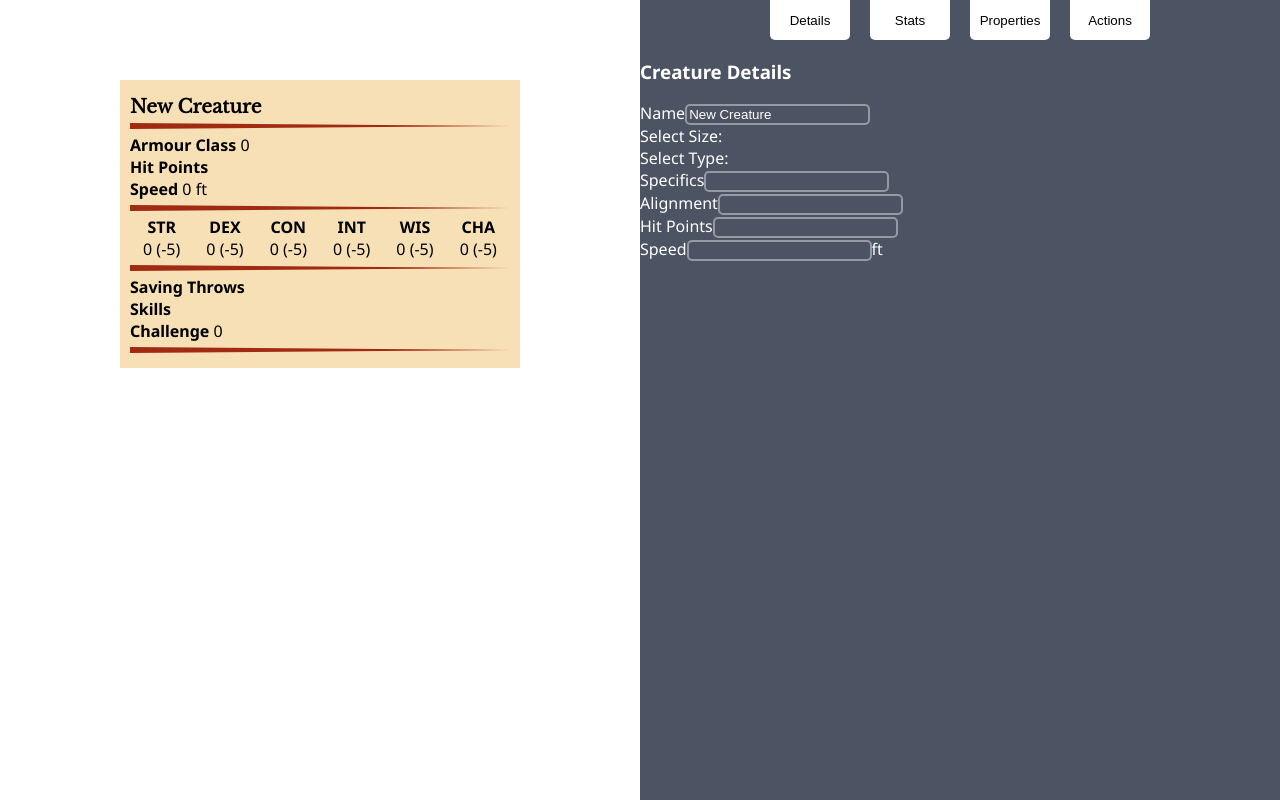
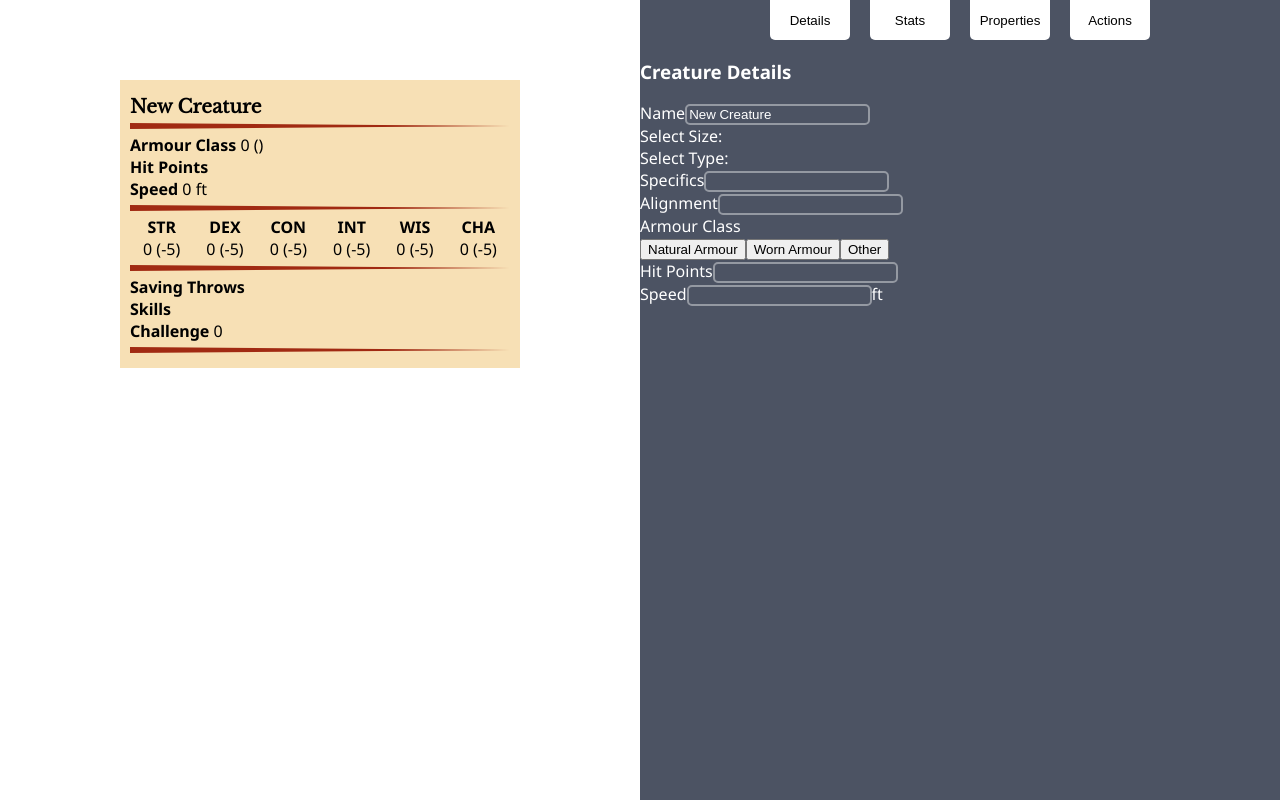
Before and after one commit to JosBogan/stat_block, a React (Create React App) app: page / in a window 1280 px wide. Built offline with nearby package versions, Linux system fonts and the light colour scheme.

Commit message:
ac calcs

```diff
--- a/src/App.js
+++ b/src/App.js
@@ -15,6 +15,7 @@ function App() {
     specifics: "",
     alignment: "",
     ac: 0,
+    acType: "",
     hitpoints: "",
     groundspeed: 0,
     swimspeed: 0,
@@ -33,7 +34,9 @@ function App() {
     conditionImm: [],
     senses: [],
     languages: [],
-    challange: 0
+    challange: 0,
+    traits: [],
+    actions: []
   })
 
   function onChange(event) {
@@ -48,6 +51,14 @@ function App() {
     // console.log([event.input], event.dataName)
   }
 
+  function changeAc(event) {
+    setStats({...stats, ac: event.target.value })
+  }
+
+  function changeAcType(type) {
+    setStats({...stats, acType: type })
+  }
+
   return (
     <div className="app">
       <div className="app_container">
@@ -55,7 +66,7 @@ function App() {
           <Statblock stats={stats}/>
         </div>
         <div className="stat_block_form_section">
-          <StatblockForm onChange={onChange} stats={stats}/>
+          <StatblockForm onChange={onChange} changeAc={changeAc} changeAcType={changeAcType} stats={stats}/>
         </div>
       </div>
     </div>
--- a/src/statblock/Statblock.js
+++ b/src/statblock/Statblock.js
@@ -17,7 +17,6 @@ function Statblock(props) {
 
   return (
     <div className="statblock_container section">
-      {console.log(props.stats)}
       <div className="statblock">
         <div>
           <h3 className="creature_name">
@@ -30,7 +29,7 @@ function Statblock(props) {
         <div className="section_rule"></div>
         <div>
           <div>
-            <strong>Armour Class</strong> {props.stats.ac}
+            <strong>Armour Class</strong> {props.stats.ac} ({props.stats.acType})
           </div>
           <div>
             <strong>Hit Points</strong> {hitpointCalc(props.stats.hitpoints)}
--- a/src/statblock_form/StatblockForm.js
+++ b/src/statblock_form/StatblockForm.js
@@ -19,7 +19,7 @@ function StatblockForm(props) {
   function renderSwitch() {
     switch (currentPanel) {
       case 'details':
-        return <Details onChange={props.onChange} stats={props.stats}/>
+        return <Details onChange={props.onChange} stats={props.stats} changeAc={props.changeAc} changeAcType={props.changeAcType}/>
       case 'properties':
         return <Properties onChange={props.onChange} stats={props.stats}/>
       case 'stats':
--- a/src/statblock_form/inputs/Dropdown.js
+++ b/src/statblock_form/inputs/Dropdown.js
@@ -10,14 +10,19 @@ function Dropdown(props) {
     input: props.dataLabel
   })
 
-  // useEffect(() => {
-  //   if (!props.value) {
-  //     setSelected({...selected, dataLabel: props.value})
-  //   }
-  // }, [props.value, selected])
+  useEffect(() => {
+    document.addEventListener("click", closeAll);
+  }, [])
+
+  function closeAll(event) {
+    // if (event.target.)
+    if (event.target.className !== 'selected') {
+      setOpen(false)
+    }
+  }
 
   function onOpen() {
-    console.log('here')
+    // console.log('here')
     setOpen(!open)
   }
 
--- a/src/statblock_form/inputs/OptionSelect.js
+++ b/src/statblock_form/inputs/OptionSelect.js
@@ -1,14 +1,24 @@
-import React, { useState } from 'react'
+import React, { useState, useEffect } from 'react'
 
 function OptionSelect(props) {
 
   const [ properties, setProperties ] = useState([])
   const [ open, setOpen ] = useState(false)
 
+  // useEffect(() => {
+  //   document.addEventListener("click", closeAll);
+  // }, [])
+
+  // function closeAll(event) {
+  //   // if (event.target.)
+  //   console.log(event.target)
+  //   setOpen(false)
+  // }
+
   function onClick(event, option) {
-    const property = [...properties, option]
-    setProperties(property)
-    const inputObj = {type: 'optionSelect', input: props.label, value: property}
+    const newProperties = [...properties, option]
+    setProperties(newProperties)
+    const inputObj = {type: 'optionSelect', input: props.label, value: newProperties}
     props.onChange(inputObj)
     console.log('placeholder')
     openDropdown()
@@ -20,12 +30,13 @@ function OptionSelect(props) {
 
   return (
     <div>
+      {console.log(properties)}
       <label>{props.label}</label>
       {properties.map((property) => (
         <div>{property.label}</div>
       ))}
       {properties.length < props.options.length &&
-      <div
+      <div className="new_option_select"
         onClick={openDropdown}
       >+</div>}
       <div
--- /dev/null
+++ b/src/statblock_form/inputs/specific/Ac.js
@@ -0,0 +1,81 @@
+import React, { useState } from 'react'
+
+function Ac(props) {
+
+  // const [ac, setAc] = useState(0)
+  const [acType, setAcType] = useState()
+
+  function changeAcType(event) {
+    event.preventDefault()
+    const armourType = event.target.getAttribute('data-id')
+    setAcType(armourType)
+    props.changeAcType(armourType)
+  }
+
+  // function onChange(event) {
+  //   setAc(event.target.value)
+  //   props.onChange()
+  // }
+
+  const wornArmourTypes = [
+    { type: 'Padded', ac: 11, weight: 'light' },
+    { type: 'Leather', ac: 11, weight: 'light' },
+    { type: 'Studded Leather', ac: 12, weight: 'light' },
+    { type: 'Hide', ac: 12, weight: 'medium' },
+    { type: 'Chain Shirt', ac: 13, weight: 'medium' },
+    { type: 'Scale Mail', ac: 14, weight: 'medium' },
+    { type: 'Breastplate', ac: 14, weight: 'medium' },
+    { type: 'Hale Plate', ac: 15, weight: 'medium' },
+    { type: 'Ring Mail', ac: 14, weight: 'heavy' },
+    { type: 'Chain Mail', ac: 16, weight: 'heavy' },
+    { type: 'Splint', ac: 17, weight: 'heavy' },
+    { type: 'Plate', ac: 18, weight: 'heavy' },
+    { type: 'Shield', ac: 2, weight: 'other' },
+
+  ]
+
+  return (
+    <div>
+      <label>{props.label}</label>
+      <div>
+        <button
+          className="ac_type_button"
+          data-id="natural armour"
+          onClick={changeAcType}
+        >Natural Armour</button>
+        <button
+          className="ac_type_button"
+          data-id="worn armour"
+          onClick={changeAcType}
+        >Worn Armour</button>
+        <button
+          className="ac_type_button"
+          data-id="other"
+          onClick={changeAcType}
+        >Other</button>
+        <div>
+          {(acType === 'natural armour' || acType === 'other') &&
+            <input
+              type="number"
+              name="ac"
+              onChange={(event) => props.changeAc(event)}
+              value={props.value[1]}
+            />
+          }
+          {acType === 'worn armour' &&
+          <div>
+            {wornArmourTypes.map(armour => (
+              <div>{
+                armour.type} - {armour.ac}
+                {(armour.weight === 'light' || armour.weight === 'medium') && ' + Dex Modifier'}
+                {armour.weight === 'medium' && '(Max 2)'}</div>
+            ))}
+          </div>
+          }
+        </div>
+      </div>
+    </div>
+  )
+}
+
+export default Ac
--- a/src/statblock_form/tabs/Actions.js
+++ b/src/statblock_form/tabs/Actions.js
@@ -7,7 +7,7 @@ function Actions(props) {
 
   return (
     <div className="Creature Details">
-      <h3>Creature Actions</h3>
+      <h3>Creature Traits/Actions</h3>
 
     </div>
   )
--- a/src/statblock_form/tabs/Details.js
+++ b/src/statblock_form/tabs/Details.js
@@ -2,6 +2,7 @@ import React from 'react'
 
 import TextInput from '../inputs/TextInput'
 import Dropdown from '../inputs/Dropdown'
+import Ac from '../inputs/specific/Ac'
 
 function Details(props) {
 
@@ -83,6 +84,12 @@ function Details(props) {
       onChange={props.onChange}
       value={props.stats.alignment}
     />
+    <Ac
+      label="Armour Class"
+      changeAc={props.changeAc}
+      changeAcType={props.changeAcType}
+      value={[props.stats.acType, props.stats.ac]}
+    />
     <TextInput
       name="hitpoints"
       label="Hit Points"
--- a/src/statblock_form/tabs/Properties.js
+++ b/src/statblock_form/tabs/Properties.js
@@ -8,12 +8,12 @@ import OptionSelect from '../inputs/OptionSelect'
 function Properties(props) {
 
   const skills = [
-    {label: 'strength',},
-    {label: 'dexterity', },
-    {label: 'constitution', },
-    {label: 'intelligence', },
-    {label: 'wisdom', },
-    {label: 'charisma'},
+    {label: 'strength'},
+    {label: 'dexterity'},
+    {label: 'constitution'},
+    {label: 'intelligence'},
+    {label: 'wisdom'},
+    {label: 'charisma'}
   ]
 
   const damageRes = [
```
